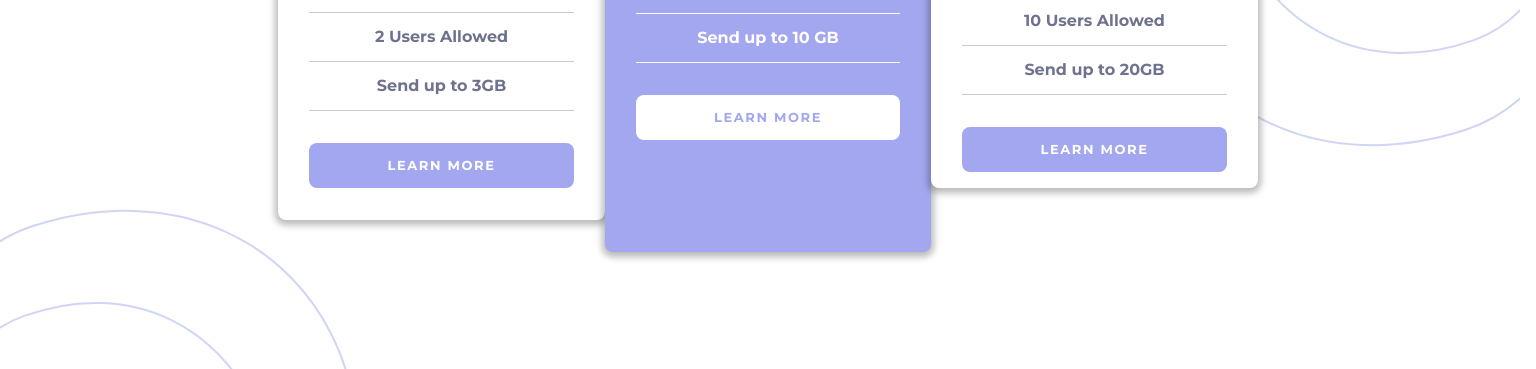
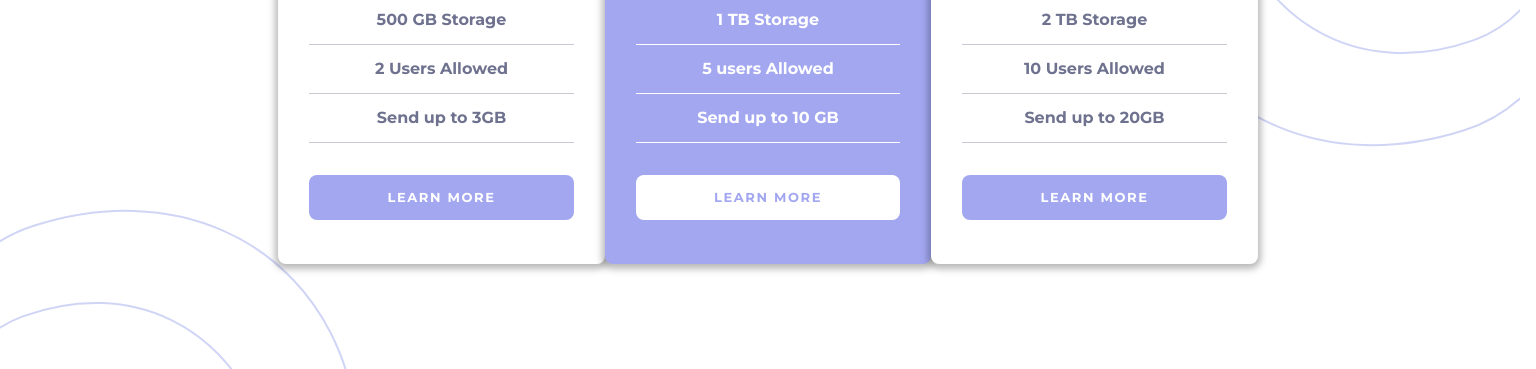
Before and after one commit to webstormcam/Pricing_component_with_toggle, a plain HTML site: page index.html in a window 1536 px wide. Shown: the part 431-800 px from the top of the page. Drawn offline with Linux system fonts and the light colour scheme.

Commit message:
Trying to get the three boxes to line up correctly

```diff
--- a/style.css
+++ b/style.css
@@ -239,6 +239,30 @@ h1{
   .box-area{
     display: flex;
     flex-direction: row;
+    margin-top: 2rem;
+  }
+
+  .box{
+    height: 453px;
+
+  }
+
+
+  .box2{
+
+    margin-top: 3rem;
+    padding-top: 1rem;
+  }
+
+  .box1{
+    /* -webkit-box-shadow: none;
+    box-shadow: none; */
+  }
+
+  .box3{
+    margin-top: 3rem;
+    /* -webkit-box-shadow: none;
+    box-shadow: none; */
   }
 
 
```
